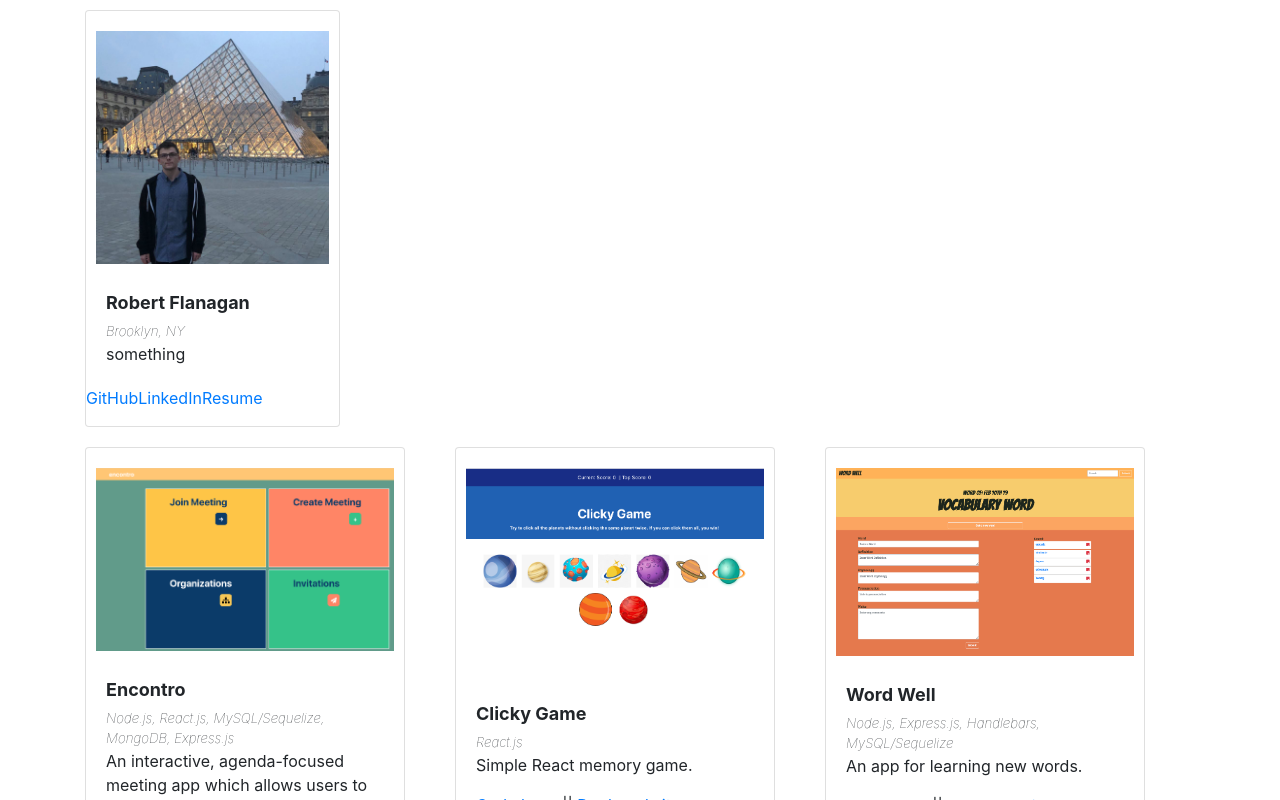
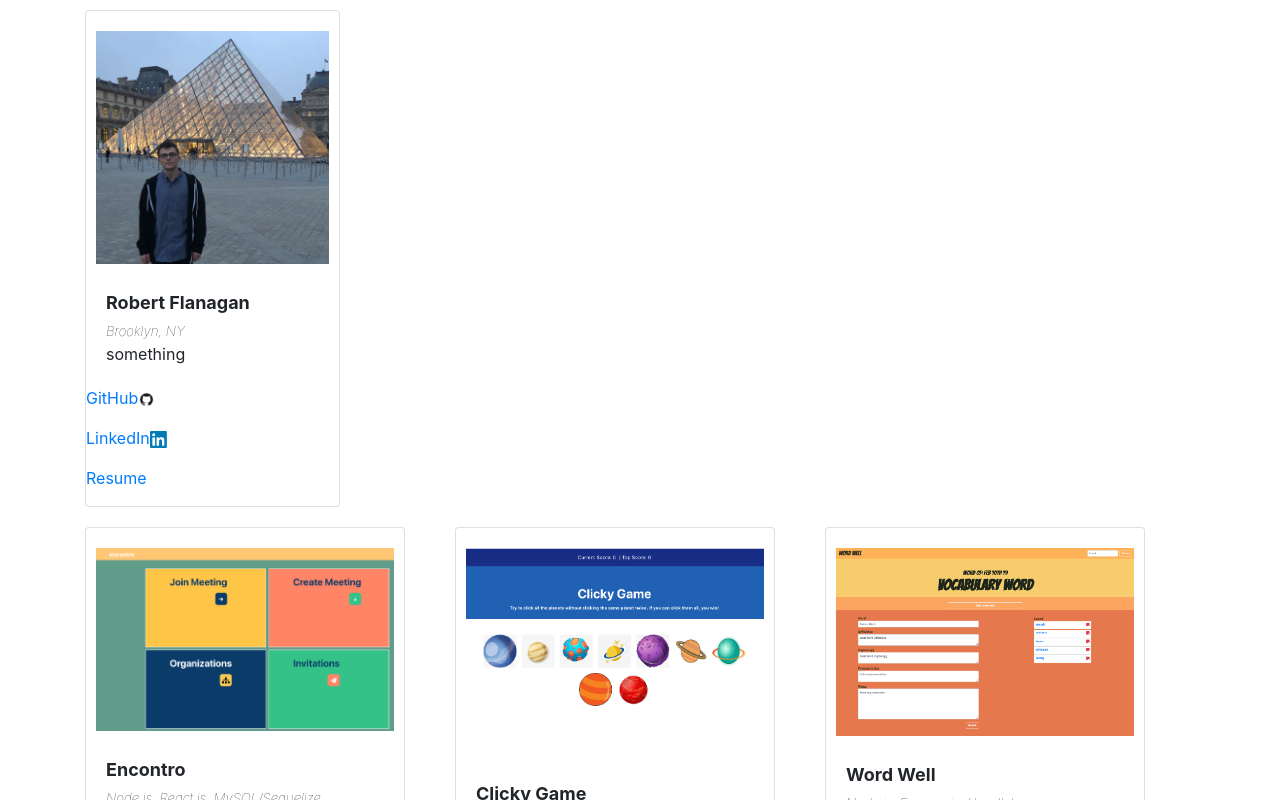
Before and after one commit to rjflanagan95/react-portfolio, a React (Create React App) app: page / in a window 1280 px wide. Shown: the top 800 px of the page. Built offline with nearby package versions, Linux system fonts and the light colour scheme.

Commit message:
social media links and icons

```diff
--- a/src/components/Main/index.js
+++ b/src/components/Main/index.js
@@ -9,7 +9,9 @@ class Main extends Component {
     projects,
     bioImage: "../assets/cardimage.jpg",
     personalGithub: "https://github.com/rjflanagan95",
+    githubImg: "../assets/githubicon.png",
     linkedIn: "https://www.linkedin.com/in/robertjflanagan",
+    linkedinImg: "../assets/linkedinicon.png",
     resume: "https://drive.google.com/file/d/1QxDjM5YNukcydPeyycHjcOuUW98j2Lcm/view?usp=sharing"
   }
 
@@ -27,9 +29,9 @@ class Main extends Component {
               </CardBody>
               <div className="bioLinks">
                 <p>
-                  <a href={this.state.personalGithub}>GitHub</a>
-                  <a href={this.state.linkedIn}>LinkedIn</a>
-                  <a href={this.state.resume}>Resume</a>
+                  <p><a href={this.state.personalGithub}>GitHub</a><img className="socialIcon" src={this.state.githubImg} alt="GitHub icon"/></p>
+                  <p><a href={this.state.linkedIn}>LinkedIn</a><img className="socialIcon" src={this.state.linkedinImg} alt="LinkedIn icon"/></p>
+                  <p><a href={this.state.resume}>Resume</a></p>
                 </p>
                 {/* <a href="https://github.com/rjflanagan95">GitHub <img src="assets/githubicon.png" alt="GitHub icon" style="height: 17px;"/>
                 <a href="https://www.linkedin.com/in/robertjflanagan">LinkedIn <img src="assets/linkedinicon.png" alt="LinkedIn icon" style="height:17px;"/>
--- a/src/components/Main/style.css
+++ b/src/components/Main/style.css
@@ -38,3 +38,7 @@
 .bioLinks {
 
 }
+
+.socialIcon {
+    height: 17px;
+}
```
